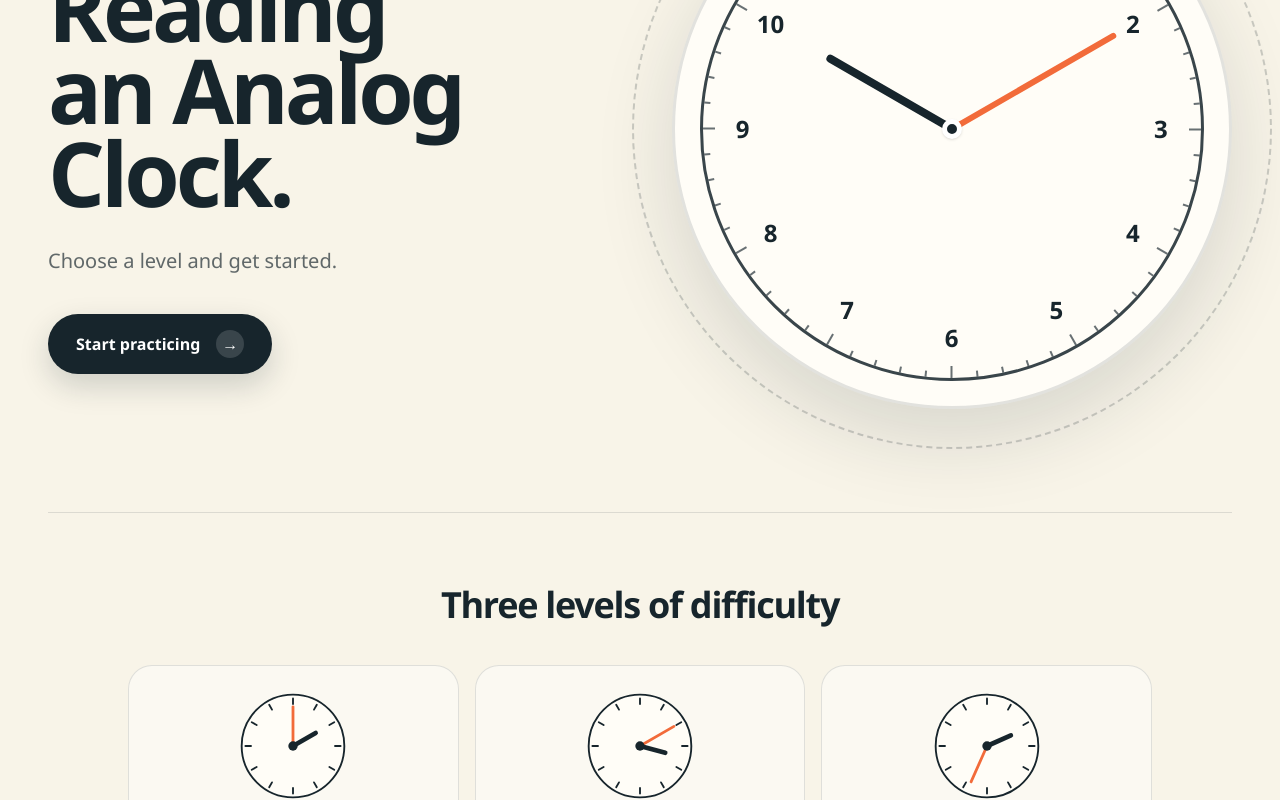
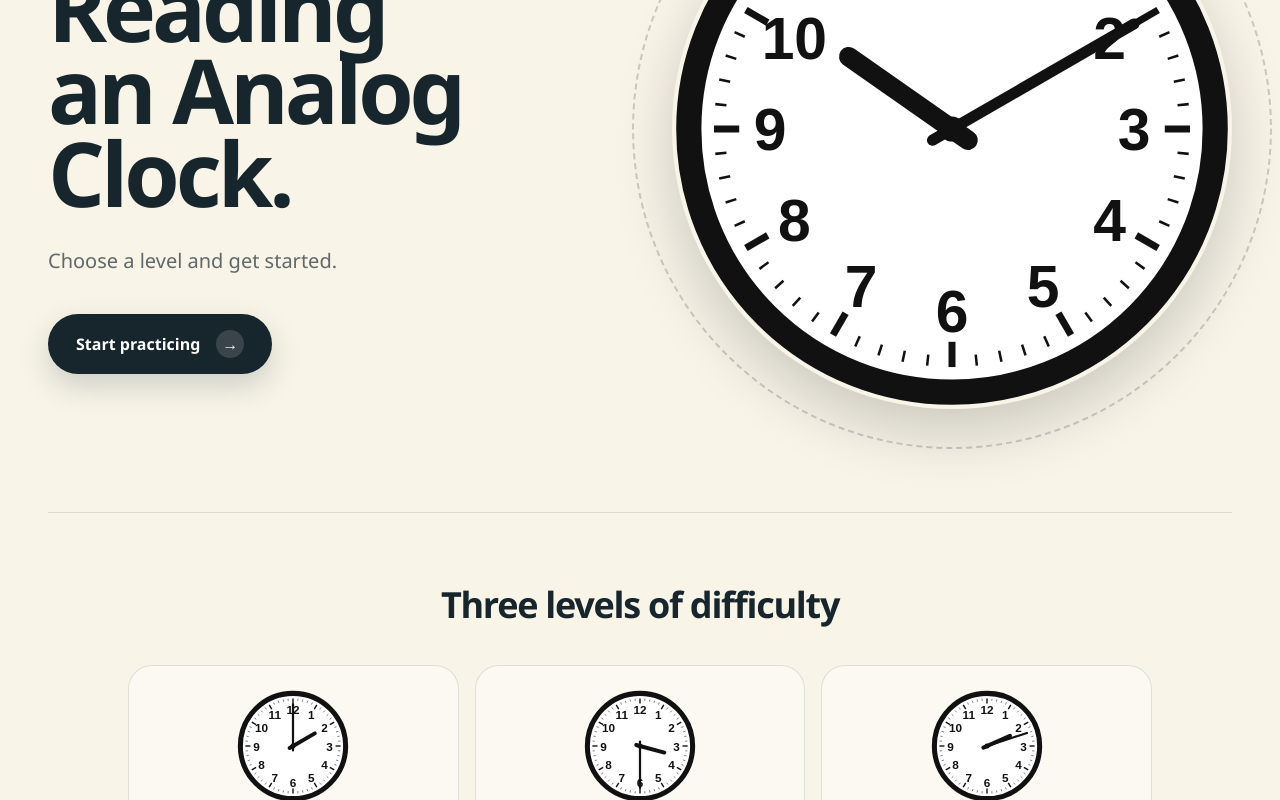
Before and after one commit to EdTech-a-thon/analog-clock-practice, a SvelteKit app: page / in a window 1280 px wide. Shown: the part 300-1100 px from the top of the page. Built offline with nearby package versions, Linux system fonts and the light colour scheme.

Commit message:
Unify headers, refresh clock faces, and update support email

```diff
--- a/src/lib/components/ClockFace.svelte
+++ b/src/lib/components/ClockFace.svelte
@@ -1,11 +1,11 @@
 <script lang="ts">
-  import { handAngles } from '$lib/domain/angles';
-  import type { ClockTime } from '$lib/domain/types';
+  import { handAngles } from "$lib/domain/angles";
+  import type { ClockTime } from "$lib/domain/types";
 
   type Props = {
     time: ClockTime;
     /** Highlights one hand after a miss, so the correction points at something. */
-    annotate?: 'hour' | 'minute' | null;
+    annotate?: "hour" | "minute" | null;
     /** Line art for print: no fills, no shadow. */
     plain?: boolean;
   };
@@ -16,7 +16,7 @@
 
   const ticks = Array.from({ length: 60 }, (_, index) => ({
     rotation: index * 6,
-    major: index % 5 === 0
+    major: index % 5 === 0,
   }));
 
   const numerals = Array.from({ length: 12 }, (_, index) => {
@@ -24,8 +24,8 @@
     const radians = (numeral * 30 * Math.PI) / 180;
     return {
       numeral,
-      x: 100 + Math.sin(radians) * 58,
-      y: 100 - Math.cos(radians) * 58
+      x: 100 + Math.sin(radians) * 65,
+      y: 100 - Math.cos(radians) * 65,
     };
   });
 
@@ -40,8 +40,10 @@
         ? `The hour hand points at the ${at.hour}.`
         : `The hour hand is between the ${at.hour} and the ${next}.`;
 
-    const before = Math.floor(at.minute / 5) === 0 ? 12 : Math.floor(at.minute / 5);
-    const after = Math.ceil(at.minute / 5) === 0 ? 12 : Math.ceil(at.minute / 5);
+    const before =
+      Math.floor(at.minute / 5) === 0 ? 12 : Math.floor(at.minute / 5);
+    const after =
+      Math.ceil(at.minute / 5) === 0 ? 12 : Math.ceil(at.minute / 5);
     const minuteHand =
       at.minute % 5 === 0
         ? `The minute hand points at the ${at.minute === 0 ? 12 : at.minute / 5}.`
@@ -60,22 +62,21 @@
   <circle
     cx="100"
     cy="100"
-    r="95"
-    fill={plain ? 'none' : '#fffdf7'}
-    stroke="#17252c"
-    stroke-width="2.5"
+    r="94"
+    fill={plain ? "none" : "#ffffff"}
+    stroke="#111111"
+    stroke-width={plain ? 2.5 : 9}
   />
 
   {#each ticks as tick (tick.rotation)}
     <line
       x1="100"
-      y1="10"
+      y1="15"
       x2="100"
-      y2={tick.major ? 22 : 16}
-      stroke="#17252c"
-      stroke-width={tick.major ? 3 : 1.2}
-      stroke-linecap="round"
-      opacity={tick.major ? 1 : 0.55}
+      y2={tick.major ? 24 : 19}
+      stroke="#111111"
+      stroke-width={tick.major ? 2.5 : 0.9}
+      stroke-linecap="butt"
       transform="rotate({tick.rotation} 100 100)"
     />
   {/each}
@@ -86,21 +87,21 @@
       y={numeral.y}
       text-anchor="middle"
       dominant-baseline="central"
-      font-size="19"
-      font-weight="600"
-      fill="#17252c"
-      font-family="inherit"
-    >{numeral.numeral}</text>
+      font-size="21"
+      font-weight="700"
+      fill="#111111"
+      font-family="Arial, Helvetica, sans-serif">{numeral.numeral}</text
+    >
   {/each}
 
   <!-- Minute hand: long and thin. Drawn first so the hour hand sits on top. -->
   <line
     x1="100"
-    y1="112"
+    y1="108"
     x2="100"
-    y2="26"
-    stroke={annotate === 'minute' ? '#f26b3a' : '#17252c'}
-    stroke-width={annotate === 'minute' ? 6 : 4}
+    y2="25"
+    stroke={annotate === "minute" ? "#f26b3a" : "#111111"}
+    stroke-width={annotate === "minute" ? 6 : 4}
     stroke-linecap="round"
     transform="rotate({angles.minute} 100 100)"
   />
@@ -108,14 +109,14 @@
   <!-- Hour hand: short and thick, and never parked on the numeral. -->
   <line
     x1="100"
-    y1="110"
+    y1="107"
     x2="100"
-    y2="52"
-    stroke={annotate === 'hour' ? '#f26b3a' : '#17252c'}
-    stroke-width={annotate === 'hour' ? 9 : 7}
+    y2="55"
+    stroke={annotate === "hour" ? "#f26b3a" : "#111111"}
+    stroke-width={annotate === "hour" ? 9 : 7}
     stroke-linecap="round"
     transform="rotate({angles.hour} 100 100)"
   />
 
-  <circle cx="100" cy="100" r="4.5" fill="#17252c" />
+  <circle cx="100" cy="100" r="4.5" fill="#111111" />
 </svg>
--- /dev/null
+++ b/src/lib/components/Header.svelte
@@ -0,0 +1,38 @@
+<script lang="ts">
+  import { resolve } from "$app/paths";
+  import type { Snippet } from "svelte";
+
+  let { children }: { children?: Snippet } = $props();
+</script>
+
+<header class="flex items-center justify-between gap-3 border-b border-ink/12 pb-5">
+  <a
+    href={resolve("/")}
+    class="group flex items-center gap-3 font-semibold tracking-tight"
+    aria-label="Clock Literacy home"
+  >
+    <span
+      class="grid size-9 place-items-center rounded-full bg-ink text-cream transition-transform group-hover:-rotate-6"
+    >
+      <svg viewBox="0 0 24 24" class="size-5" aria-hidden="true">
+        <circle
+          cx="12"
+          cy="12"
+          r="8"
+          fill="none"
+          stroke="currentColor"
+          stroke-width="1.8"
+        />
+        <path
+          d="M12 7v5l3.5 2"
+          fill="none"
+          stroke="currentColor"
+          stroke-linecap="round"
+          stroke-width="1.8"
+        />
+      </svg>
+    </span>
+    <span>Clock Literacy</span>
+  </a>
+  {@render children?.()}
+</header>
--- a/src/routes/+page.svelte
+++ b/src/routes/+page.svelte
@@ -1,22 +1,8 @@
 <script lang="ts">
   import { resolve } from "$app/paths";
 
-  const ticks = Array.from({ length: 60 }, (_, index) => ({
-    rotation: index * 6,
-    major: index % 5 === 0,
-  }));
-
-  const hourNumbers = [12, 1, 2, 3, 4, 5, 6, 7, 8, 9, 10, 11].map(
-    (number, index) => {
-      const angle = (index * 30 * Math.PI) / 180;
-
-      return {
-        number,
-        left: 50 + Math.sin(angle) * 42,
-        top: 50 - Math.cos(angle) * 42,
-      };
-    },
-  );
+  import Header from "$lib/components/Header.svelte";
+  import ClockFace from "$lib/components/ClockFace.svelte";
 </script>
 
 <svelte:head>
@@ -45,36 +31,7 @@
   <div
     class="relative mx-auto flex min-h-[calc(100vh-2.5rem)] max-w-7xl flex-col"
   >
-    <header class="flex items-center border-b border-ink/12 pb-5">
-      <a
-        href={resolve("/")}
-        class="group flex items-center gap-3 font-semibold tracking-tight"
-        aria-label="Clock Literacy home"
-      >
-        <span
-          class="grid size-9 place-items-center rounded-full bg-ink text-cream transition-transform group-hover:-rotate-6"
-        >
-          <svg viewBox="0 0 24 24" class="size-5" aria-hidden="true">
-            <circle
-              cx="12"
-              cy="12"
-              r="8"
-              fill="none"
-              stroke="currentColor"
-              stroke-width="1.8"
-            />
-            <path
-              d="M12 7v5l3.5 2"
-              fill="none"
-              stroke="currentColor"
-              stroke-linecap="round"
-              stroke-width="1.8"
-            />
-          </svg>
-        </span>
-        <span>Clock Literacy</span>
-      </a>
-    </header>
+    <Header />
 
     <section
       class="grid flex-1 items-center gap-10 py-12 lg:grid-cols-[1.02fr_0.98fr] lg:py-10"
@@ -120,43 +77,9 @@
         </div>
 
         <div
-          class="relative aspect-square rounded-full bg-[#fffdf7] p-[5%] shadow-[0_30px_80px_rgba(23,37,44,0.14),inset_0_0_0_3px_rgba(23,37,44,0.12)]"
+          class="relative rounded-full shadow-[0_24px_60px_rgba(0,0,0,0.18)]"
         >
-          <div
-            class="relative h-full w-full rounded-full border-[3px] border-ink/85"
-          >
-            {#each ticks as tick (tick.rotation)}
-              <span
-                class="absolute top-0 left-1/2 h-1/2 w-px origin-bottom"
-                style:transform={`translateX(-50%) rotate(${tick.rotation}deg)`}
-              >
-                <span
-                  class:h-3={tick.major}
-                  class:h-1.5={!tick.major}
-                  class="block w-[2px] bg-ink/65"
-                ></span>
-              </span>
-            {/each}
-
-            {#each hourNumbers as hour (hour.number)}
-              <span
-                class="absolute top-1/2 left-1/2 grid size-10 place-items-center text-xl font-semibold sm:text-2xl"
-                style:left={`${hour.left}%`}
-                style:top={`${hour.top}%`}
-                style:transform="translate(-50%, -50%)">{hour.number}</span
-              >
-            {/each}
-
-            <span
-              class="absolute top-1/2 left-1/2 h-[29%] w-2 origin-bottom -translate-x-1/2 -translate-y-full rotate-[300deg] rounded-full bg-ink"
-            ></span>
-            <span
-              class="absolute top-1/2 left-1/2 h-[38%] w-1.5 origin-bottom -translate-x-1/2 -translate-y-full rotate-[60deg] rounded-full bg-orange"
-            ></span>
-            <span
-              class="absolute top-1/2 left-1/2 size-5 -translate-1/2 rounded-full border-[5px] border-white bg-ink shadow-sm"
-            ></span>
-          </div>
+          <ClockFace time={{ hour: 10, minute: 10 }} />
         </div>
       </div>
     </section>
@@ -177,57 +100,13 @@
       </div>
 
       <ol class="mt-10 grid gap-4 md:grid-cols-3">
-        {#each [{ level: "Easy", detail: "The clock only shows quarter hours.", minute: 0, hour: 60 }, { level: "Medium", detail: "The clock only shows times on five-minute marks.", minute: 60, hour: 105 }, { level: "Hard", detail: "The clock can show any time.", minute: 204, hour: 66 }] as item (item.level)}
+        {#each [{ level: "Easy", detail: "The clock only shows quarter hours.", minute: 0, hour: 2 }, { level: "Medium", detail: "The clock only shows times on five-minute marks.", minute: 30, hour: 3 }, { level: "Hard", detail: "The clock can show any time.", minute: 12, hour: 2 }] as item (item.level)}
           <li
             class="relative flex items-center gap-5 rounded-3xl border border-ink/12 bg-white/45 p-5 sm:p-6 md:flex-col md:text-center"
           >
-            <svg
-              viewBox="0 0 120 120"
-              class="size-24 shrink-0 sm:size-28"
-              aria-hidden="true"
-            >
-              <circle
-                cx="60"
-                cy="60"
-                r="55"
-                fill="#fffdf7"
-                stroke="#17252c"
-                stroke-width="2"
-              />
-              {#each ticks.filter((tick) => tick.major) as tick (tick.rotation)}
-                <line
-                  x1="60"
-                  y1="9"
-                  x2="60"
-                  y2="15"
-                  stroke="#17252c"
-                  stroke-width="2"
-                  stroke-linecap="round"
-                  transform={`rotate(${tick.rotation} 60 60)`}
-                />
-              {/each}
-              <line
-                x1="60"
-                y1="60"
-                x2="60"
-                y2="32"
-                stroke="#17252c"
-                stroke-width="5"
-                stroke-linecap="round"
-                transform={`rotate(${item.hour} 60 60)`}
-              />
-              <line
-                x1="60"
-                y1="60"
-                x2="60"
-                y2="18"
-                stroke="#f26b3a"
-                stroke-width="3"
-                stroke-linecap="round"
-                transform={`rotate(${item.minute} 60 60)`}
-              />
-              <circle cx="60" cy="60" r="5" fill="#17252c" />
-            </svg>
+            <div class="size-24 shrink-0 sm:size-28" aria-hidden="true">
+              <ClockFace time={{ hour: item.hour, minute: item.minute }} />
+            </div>
             <div>
               <h3 class="text-lg font-bold">{item.level}</h3>
               <p class="mt-1 text-sm text-ink/55">{item.detail}</p>
--- a/src/routes/about/+page.svelte
+++ b/src/routes/about/+page.svelte
@@ -75,10 +75,10 @@
           for a tool you wish existed. We're here to help.
         </p>
         <a
-          href="mailto:directors@edtechathon.com?subject=Clock%20Literacy%20feedback"
+          href="mailto:support@teacher.dev?subject=Clock%20Literacy%20feedback"
           class="mt-5 inline-flex min-h-12 items-center rounded-full bg-ink px-5 py-3 text-sm font-bold text-white transition hover:bg-orange"
         >
-          Email directors@edtechathon.com
+          Email support@teacher.dev
         </a>
       </section>
     </div>
--- a/src/routes/privacy/+page.svelte
+++ b/src/routes/privacy/+page.svelte
@@ -39,9 +39,9 @@
         <p class="mt-5 text-sm leading-relaxed text-ink/70">
           Questions or concerns? Email
           <a
-            href="mailto:directors@edtechathon.com?subject=Clock%20Literacy%20privacy"
+            href="mailto:support@teacher.dev?subject=Clock%20Literacy%20privacy"
             class="font-semibold text-orange underline-offset-4 hover:underline"
-          >directors@edtechathon.com</a>.
+          >support@teacher.dev</a>.
         </p>
       </section>
     </div>
```
Also changed, not shown: src/routes/practice/+page.svelte (+8 -8 lines).
